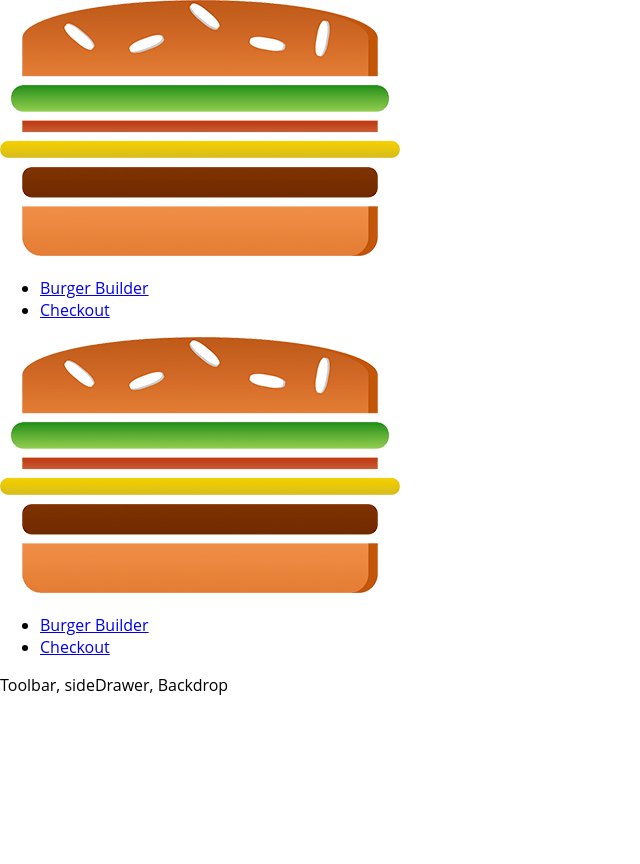
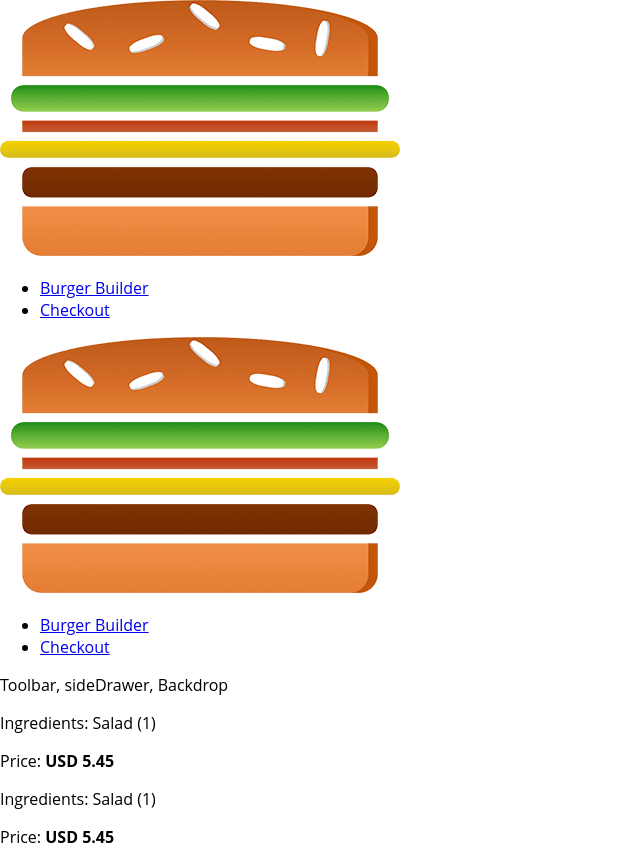
Before and after one commit to MiguelP1989/TheBurgerBuilder, a React app: page /orders in a window 1280 px wide. Shown: the whole page, without its empty margins (0-640 px from the left). Before the commit the page ends 800 px from the top, so only its background shows below. Built offline with nearby package versions, Linux system fonts and the light colour scheme; the HTML template or start-up script is replaced by a standard one.

Commit message:
adding an Orders page

```diff
--- a/src/App.js
+++ b/src/App.js
@@ -4,6 +4,7 @@ import {Route, Switch} from "react-router-dom"
 import Layout from "../src/components/Layout/Layout"
 import BurguerBuilder from "./containers/BurgerBuilder/BurgerBuilder"
 import Checkout from "./containers/Checkout/Checkout"
+import Orders from "./containers/Orders/Orders"
 
 
 
@@ -15,6 +16,7 @@ class App  extends Component {
       <Layout>
         <Switch>
         <Route path="/" exact component={BurguerBuilder}/>
+        <Route path="/orders" component={Orders}/>
         <Route path="/checkout" component={Checkout}/>
         </Switch>
 
--- /dev/null
+++ b/src/components/Order/Order.css
@@ -0,0 +1,8 @@
+.Order {
+    width: 100%;
+    border: 1px solid #eee;
+    box-shadow: 0 2px 3px #ccc;
+    padding: 10px;
+    margin: 10px auto;
+    box-sizing: border-box
+}
--- /dev/null
+++ b/src/components/Order/Order.js
@@ -0,0 +1,16 @@
+import React from "react"
+
+import classes from "./Order.css"
+
+const order = (props) => {
+
+    return (
+        <div className={classes.Order}>
+            <p>Ingredients: Salad (1)</p>
+            <p>Price: <strong>USD 5.45</strong></p>
+        </div>
+    )
+
+}
+
+export default order
--- /dev/null
+++ b/src/containers/Orders/Orders.js
@@ -0,0 +1,16 @@
+import React from "react"
+
+import Order from "../../components/Order/Order"
+
+class Orders extends React.Component {
+render() {
+    return (
+        <div>
+            <Order/>
+            <Order/>
+        </div>
+    )
+}
+}
+
+export default Orders
```
